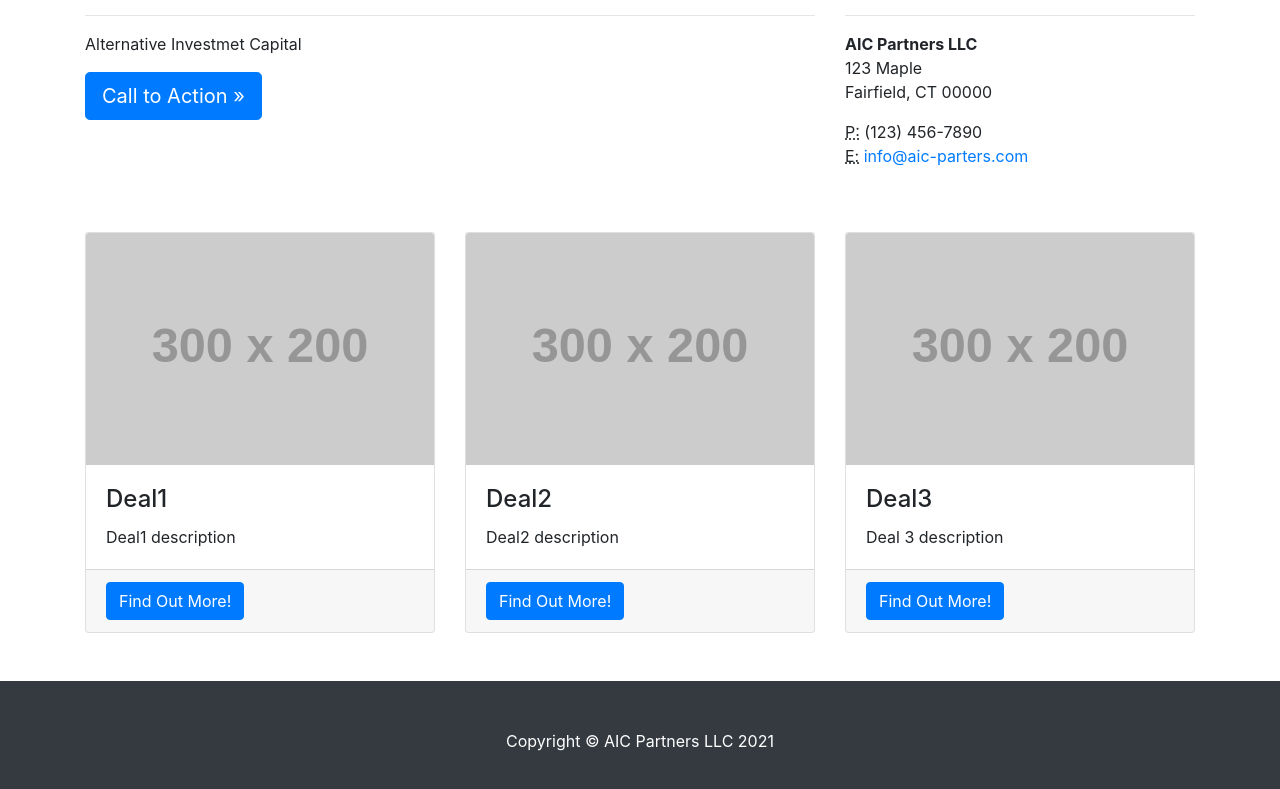
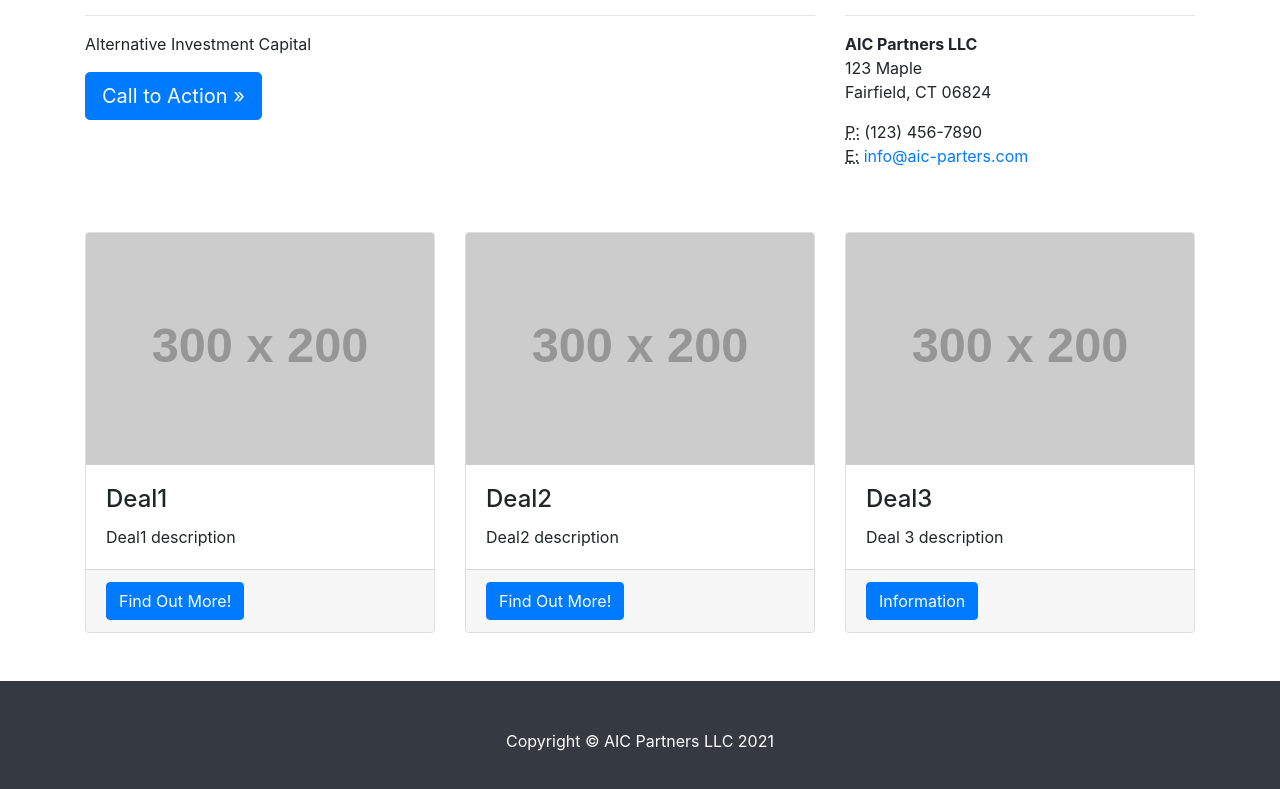
Before and after one commit to aicpartners/aicpartners.github.io, a website: page index.html in a window 1280 px wide. Shown: the part 441-1230 px from the top of the page. Drawn offline with Linux system fonts and the light colour scheme; placeholder pictures from the web are drawn by us.

Commit message:
AIC Static2

```diff
--- a/index.html
+++ b/index.html
@@ -8,7 +8,7 @@
   <meta name="description" content="">
   <meta name="author" content="">
 
-  <title>Business Frontpage - Start Bootstrap Template</title>
+  <title>Business Frontpage - Start Template</title>
 
   <!-- Bootstrap core CSS -->
   <link href="vendor/bootstrap/css/bootstrap.min.css" rel="stylesheet">
@@ -67,7 +67,7 @@
       <div class="col-md-8 mb-5">
         <h2>What We Do</h2>
         <hr>
-        <p>Alternative Investmet Capital</p>
+        <p>Alternative Investment Capital</p>
         <a class="btn btn-primary btn-lg" href="#">Call to Action &raquo;</a>
       </div>
       <div class="col-md-4 mb-5">
@@ -76,7 +76,7 @@
         <address>
           <strong>AIC Partners LLC</strong>
           <br>123 Maple
-          <br>Fairfield, CT 00000
+          <br>Fairfield, CT 06824
           <br>
         </address>
         <address>
@@ -123,7 +123,7 @@
             <p class="card-text">Deal 3 description</p>
           </div>
           <div class="card-footer">
-            <a href="#" class="btn btn-primary">Find Out More!</a>
+            <a href="#" class="btn btn-primary">Information </a>
           </div>
         </div>
       </div>
```
